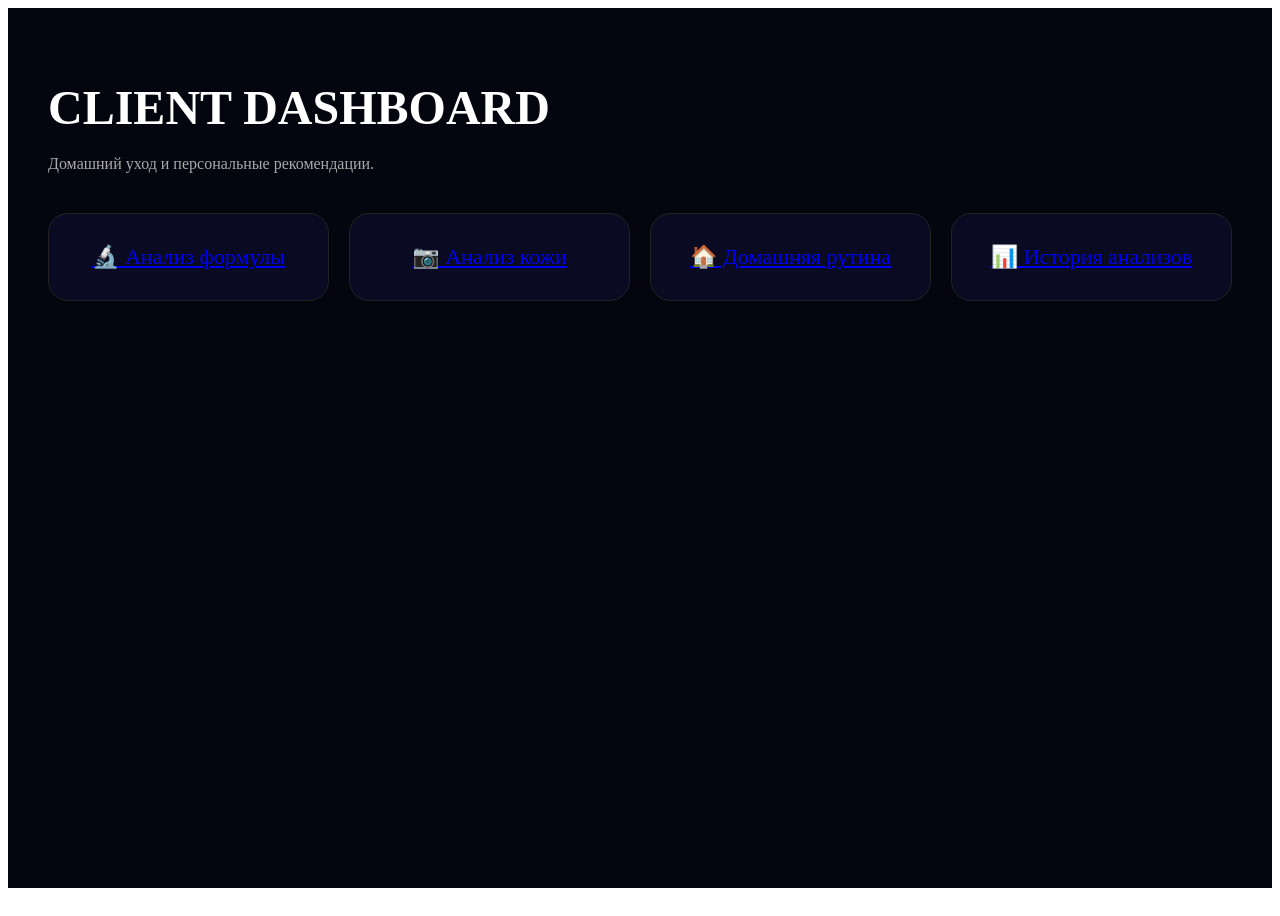
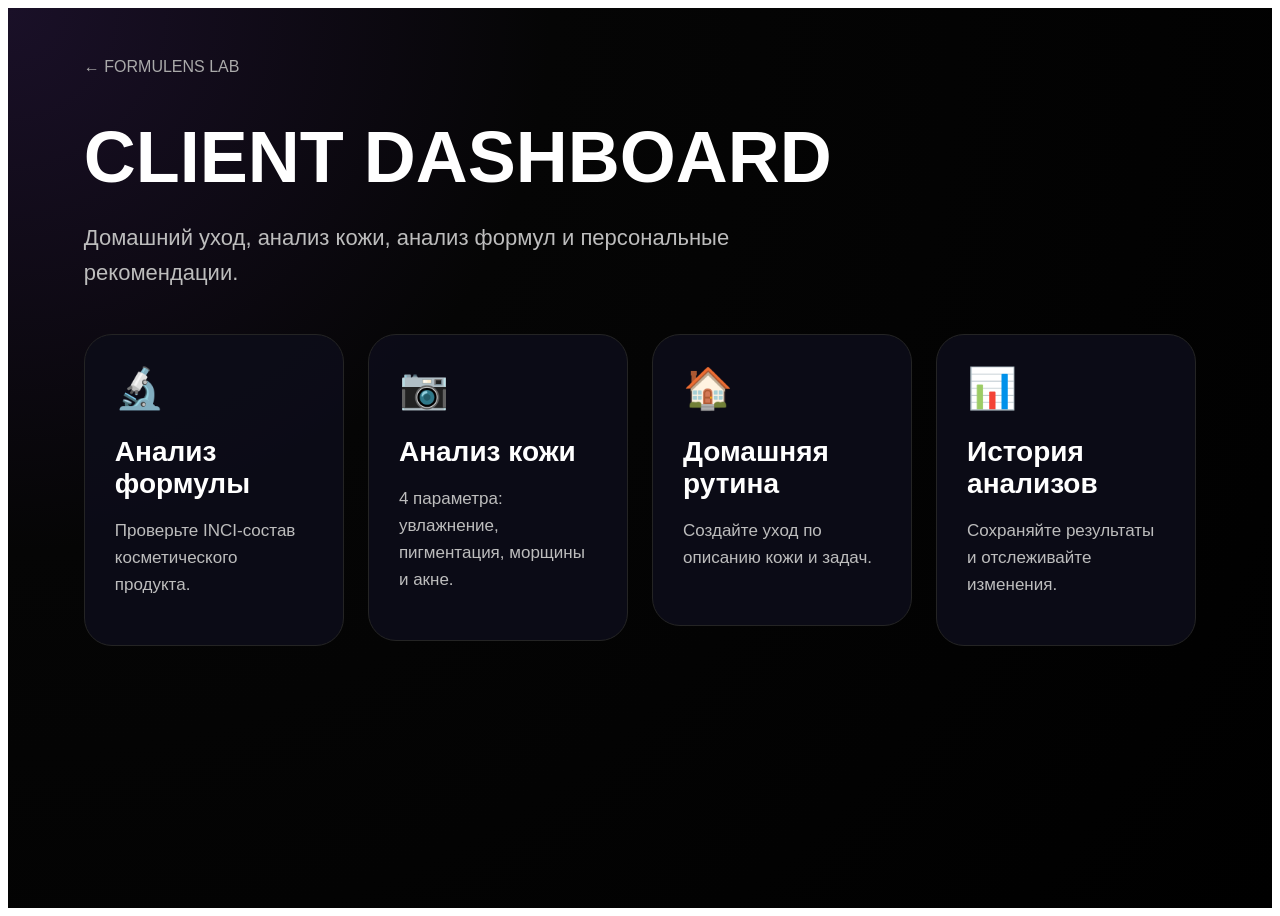
Before and after one commit to piladd-design/formulens-lab, a Next.js app: page /client in a window 1280 px wide. Built offline with nearby package versions, Linux system fonts and the light colour scheme.

Commit message:
Update page.js

```diff
--- a/app/client/page.js
+++ b/app/client/page.js
@@ -1,64 +1,107 @@
-import Link from "next/link";
+'use client'
+
+import Link from 'next/link'
 
 export default function ClientDashboard() {
   return (
     <main
       style={{
-        minHeight: "100vh",
-        background: "#050510",
-        color: "white",
-        padding: "40px",
+        minHeight: '100vh',
+        background:
+          'radial-gradient(circle at top left,#1a1028 0%,#050505 35%,#000 100%)',
+        color: 'white',
+        padding: '50px 6%',
+        fontFamily: 'Arial, sans-serif',
       }}
     >
-      <h1 style={{ fontSize: "48px", marginBottom: "20px" }}>
+      <div style={{ maxWidth: '1200px', margin: '0 auto' }}>
+        <Link href="/" style={{ color: '#aaa', textDecoration: 'none' }}>
+          ← FORMULENS LAB
+        </Link>
+
+        <h1
+          style={{
+            fontSize: 'clamp(42px,6vw,72px)',
+            margin: '40px 0 16px',
+            fontWeight: 900,
+          }}
+        >
           CLIENT DASHBOARD
         </h1>
 
-      <p style={{ color: "#aaa", marginBottom: "40px" }}>
-        Домашний уход и персональные рекомендации.
+        <p
+          style={{
+            color: '#bdbdbd',
+            fontSize: '22px',
+            maxWidth: '760px',
+            lineHeight: 1.6,
+            marginBottom: '44px',
+          }}
+        >
+          Домашний уход, анализ кожи, анализ формул и персональные рекомендации.
         </p>
 
         <div
           style={{
-          display: "grid",
-          gridTemplateColumns: "repeat(auto-fit,minmax(250px,1fr))",
-          gap: "20px",
+            display: 'grid',
+            gridTemplateColumns: 'repeat(auto-fit,minmax(260px,1fr))',
+            gap: '24px',
           }}
         >
-        <Link href="/client/formula">
-          <div className="card">🔬 Анализ формулы</div>
-        </Link>
+          <ServiceCard
+            href="/client/formula"
+            icon="🔬"
+            title="Анализ формулы"
+            text="Проверьте INCI-состав косметического продукта."
+          />
 
-        <Link href="/client/skin">
-          <div className="card">📷 Анализ кожи</div>
-        </Link>
+          <ServiceCard
+            href="/client/skin"
+            icon="📷"
+            title="Анализ кожи"
+            text="4 параметра: увлажнение, пигментация, морщины и акне."
+          />
 
-        <Link href="/client/homecare">
-          <div className="card">🏠 Домашняя рутина</div>
-        </Link>
+          <ServiceCard
+            href="/client/homecare"
+            icon="🏠"
+            title="Домашняя рутина"
+            text="Создайте уход по описанию кожи и задач."
+          />
 
-        <Link href="/client/history">
-          <div className="card">📊 История анализов</div>
-        </Link>
+          <ServiceCard
+            href="/client/history"
+            icon="📊"
+            title="История анализов"
+            text="Сохраняйте результаты и отслеживайте изменения."
+          />
         </div>
-
-      <style jsx>{`
-        .card {
-          background: #0a0a22;
-          border: 1px solid #222;
-          border-radius: 20px;
-          padding: 30px;
-          text-align: center;
-          cursor: pointer;
-          font-size: 22px;
-          transition: 0.3s;
+      </div>
+    </main>
+  )
 }
 
-        .card:hover {
-          border-color: #ff00aa;
-          transform: translateY(-3px);
+function ServiceCard({ href, icon, title, text }) {
+  return (
+    <Link href={href} style={{ textDecoration: 'none', color: 'white' }}>
+      <div
+        style={{
+          minHeight: '230px',
+          background: 'rgba(12,12,24,0.92)',
+          border: '1px solid #242424',
+          borderRadius: '28px',
+          padding: '30px',
+          cursor: 'pointer',
+        }}
+      >
+        <div style={{ fontSize: '40px', marginBottom: '22px' }}>{icon}</div>
+
+        <h2 style={{ fontSize: '28px', marginBottom: '14px' }}>{title}</h2>
+
+        <p style={{ color: '#bdbdbd', lineHeight: 1.6, fontSize: '17px' }}>
+          {text}
+        </p>
+      </div>
+    </Link>
+  )
 }
-      `}</style>
-    </main>
-  );
-}
```
Lines whose indentation alone changed are shown as unchanged.
